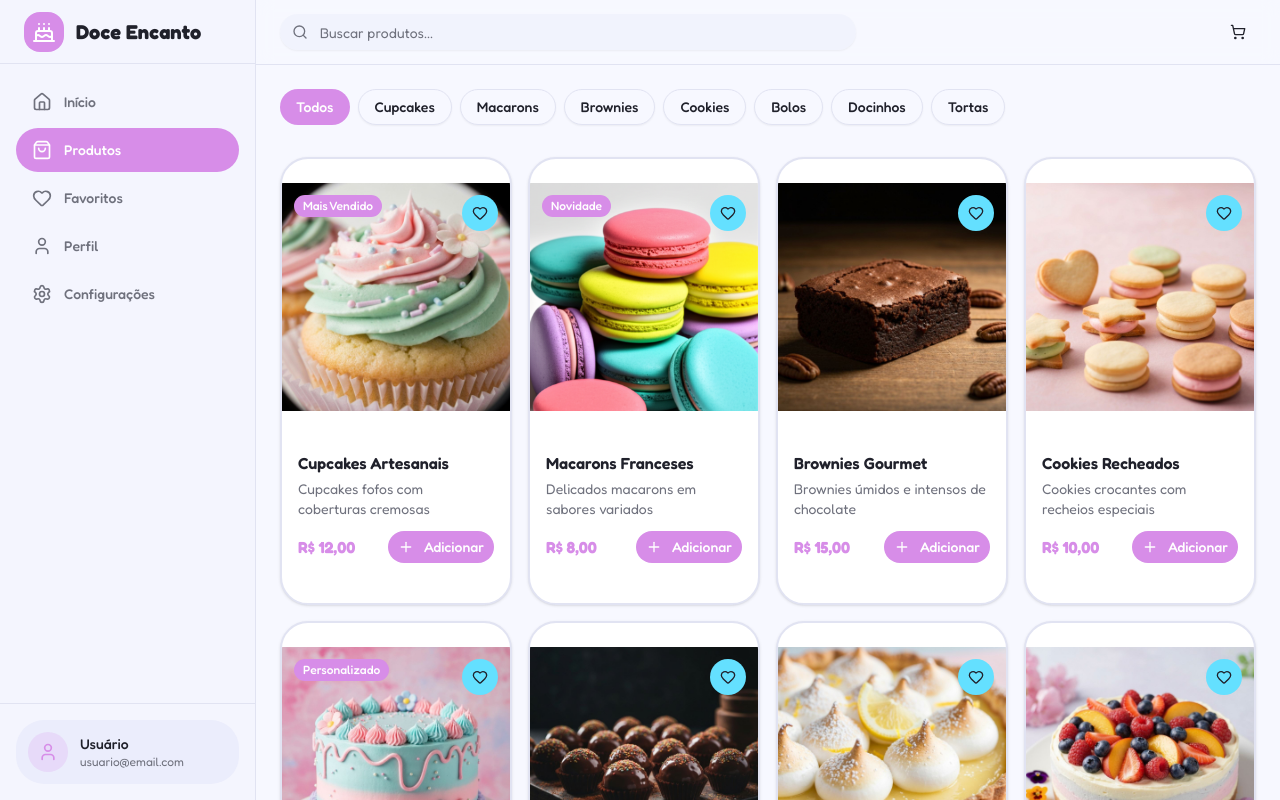
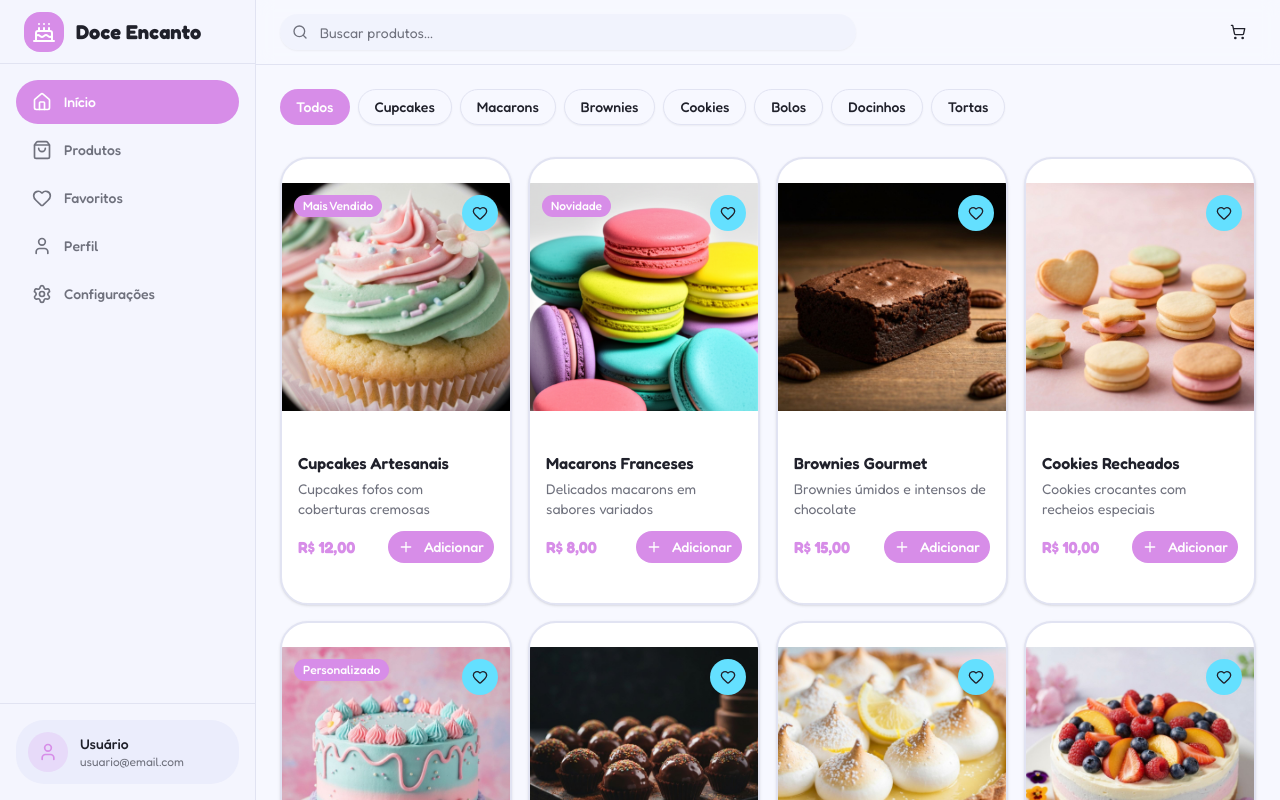
Before and after one commit to joao-pedrozo/bakery, a Next.js app in the folder packages/web/: page / in a window 1280 px wide. Built offline with nearby package versions, Linux system fonts and the light colour scheme.

Commit message:
fix: header active item and scroll responsability

```diff
--- a/packages/web/app/layout.tsx
+++ b/packages/web/app/layout.tsx
@@ -30,7 +30,7 @@ export default function RootLayout({
             <Sidebar />
             <div className="flex flex-1 flex-col overflow-hidden">
               <Header />
-              <main className="flex-1 overflow-y-auto">{children}</main>
+              {children}
             </div>
             <CartDrawer />
           </div>
--- a/packages/web/app/page.tsx
+++ b/packages/web/app/page.tsx
@@ -120,7 +120,7 @@ export default function Default() {
   };
 
   return (
-    <div className="p-6 space-y-6">
+    <div className="p-6 space-y-6 overflow-y-auto">
       {/* Category filters */}
       <div className="flex gap-2 overflow-x-auto pb-2">
         {categories.map((category) => (
--- a/packages/web/src/components/sidebar.tsx
+++ b/packages/web/src/components/sidebar.tsx
@@ -2,18 +2,22 @@
 
 import { cn } from "@/lib/utils";
 import { Cake, Home, ShoppingBag, Heart, User, Settings } from "lucide-react";
+import Link from "next/link";
+import { usePathname } from "next/navigation";
 import { useState } from "react";
 
 const navigation = [
-  { name: "Início", icon: Home, href: "#" },
-  { name: "Produtos", icon: ShoppingBag, href: "#produtos" },
-  { name: "Favoritos", icon: Heart, href: "#favoritos" },
-  { name: "Perfil", icon: User, href: "#perfil" },
-  { name: "Configurações", icon: Settings, href: "#config" },
+  { name: "Início", icon: Home, href: "/" },
+  { name: "Produtos", icon: ShoppingBag, href: "/produtos" },
+  { name: "Favoritos", icon: Heart, href: "/favoritos" },
+  { name: "Perfil", icon: User, href: "/perfil" },
+  { name: "Configurações", icon: Settings, href: "/configuracoes" },
 ];
 
 export function Sidebar() {
-  const [activeItem, setActiveItem] = useState("Produtos");
+  const [activeItem, setActiveItem] = useState("Início");
+
+  const pathName = usePathname();
 
   return (
     <aside className="hidden md:flex w-64 flex-col border-r border-border bg-muted/30">
@@ -26,20 +30,20 @@ export function Sidebar() {
 
       <nav className="flex-1 space-y-1 p-4">
         {navigation.map((item) => (
-          <a
+          <Link
             key={item.name}
             href={item.href}
             onClick={() => setActiveItem(item.name)}
             className={cn(
               "flex items-center gap-3 rounded-xl px-4 py-3 text-sm font-medium transition-colors",
-              activeItem === item.name
+              item.href === pathName
                 ? "bg-primary text-primary-foreground"
                 : "text-muted-foreground hover:bg-muted hover:text-foreground"
             )}
           >
             <item.icon className="h-5 w-5" />
             {item.name}
-          </a>
+          </Link>
         ))}
       </nav>
 
```
